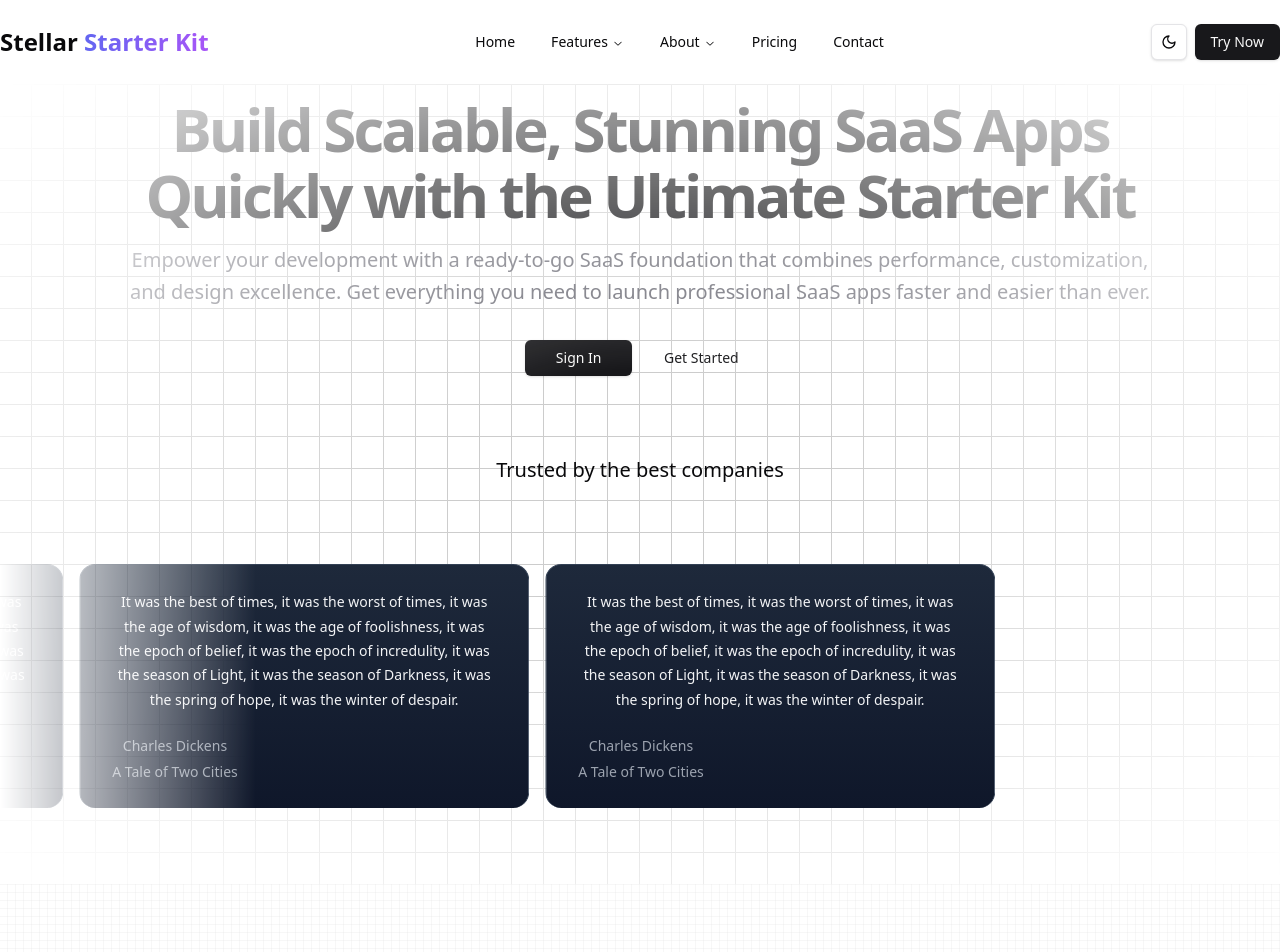
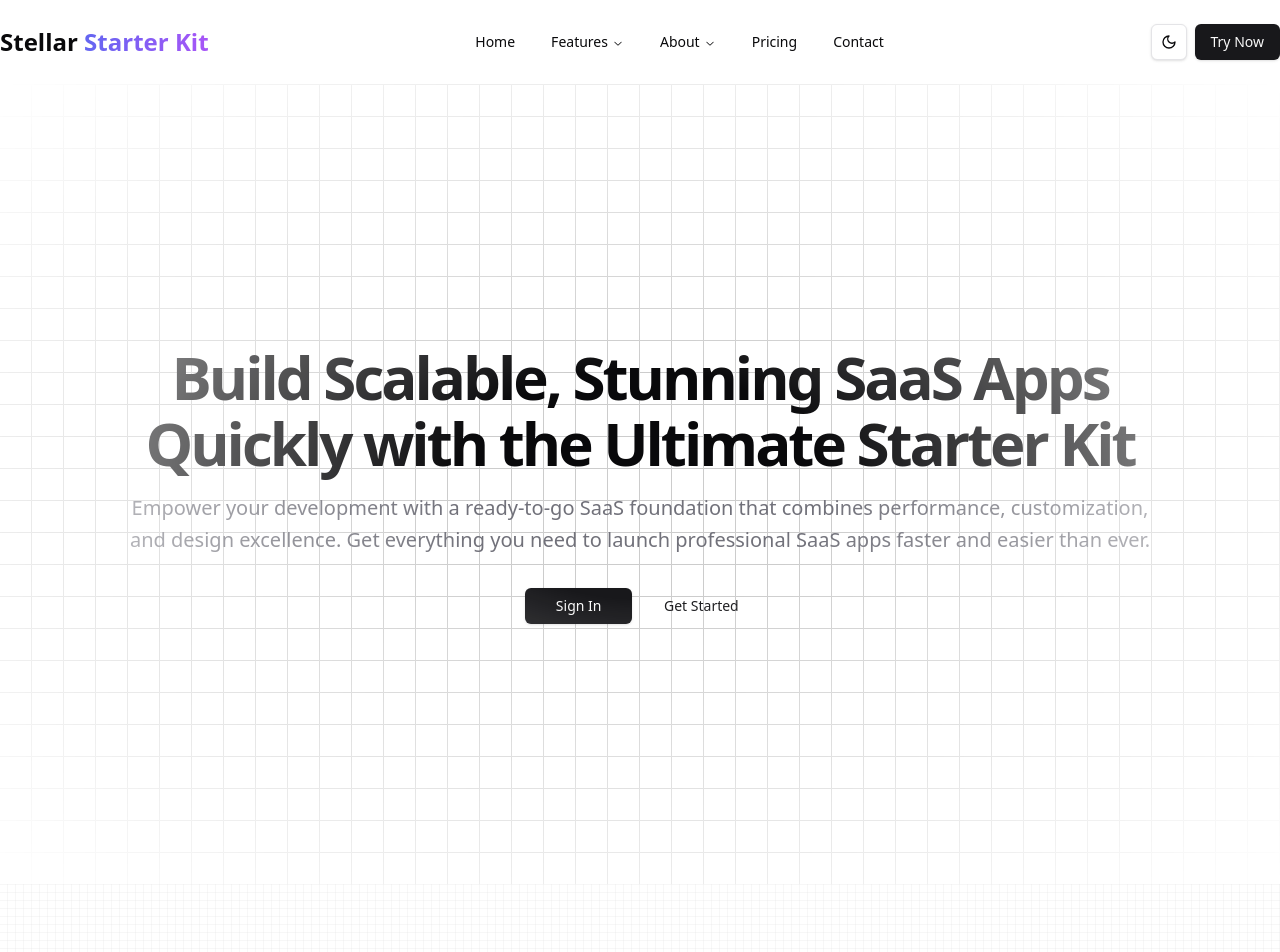
Before and after one commit to ItsKalfar/vite-starter-kit, a React (Vite) app: page / in a window 1280 px wide. Shown: the top 952 px of the page. Built offline with nearby package versions, Linux system fonts and the light colour scheme.

Commit message:
removed logo cloud temp

```diff
--- a/src/pages/index.tsx
+++ b/src/pages/index.tsx
@@ -14,7 +14,7 @@ import { landingPage } from "@/constants/landingPage.constants";
 import { SectionHeader } from "@/components/section-header";
 import { PricingSection } from "@/components/pricing-section";
 import { Testimonials } from "@/components/testimonials";
-import { LogoCloud } from "@/components/logo-cloud";
+// import { LogoCloud } from "@/components/logo-cloud";
 import { SquareArrowOutUpRight } from "lucide-react";
 import { TopFeatures } from "@/components/top-features";
 import { FaqSection } from "@/components/faq-section";
@@ -43,12 +43,12 @@ export default function Home() {
               Get Started
             </Link>
           </div>
-          <div className="mt-16">
+          {/* <div className="mt-16">
             <h2 className="text-xl my-4 font-medium">
               Trusted by the best companies
             </h2>
             <LogoCloud />
-          </div>
+          </div> */}
         </MaxWidthWrapper>
       </GridBackground>
       <GridSmallBackground fadedLook={false} className="flex-col">
```
